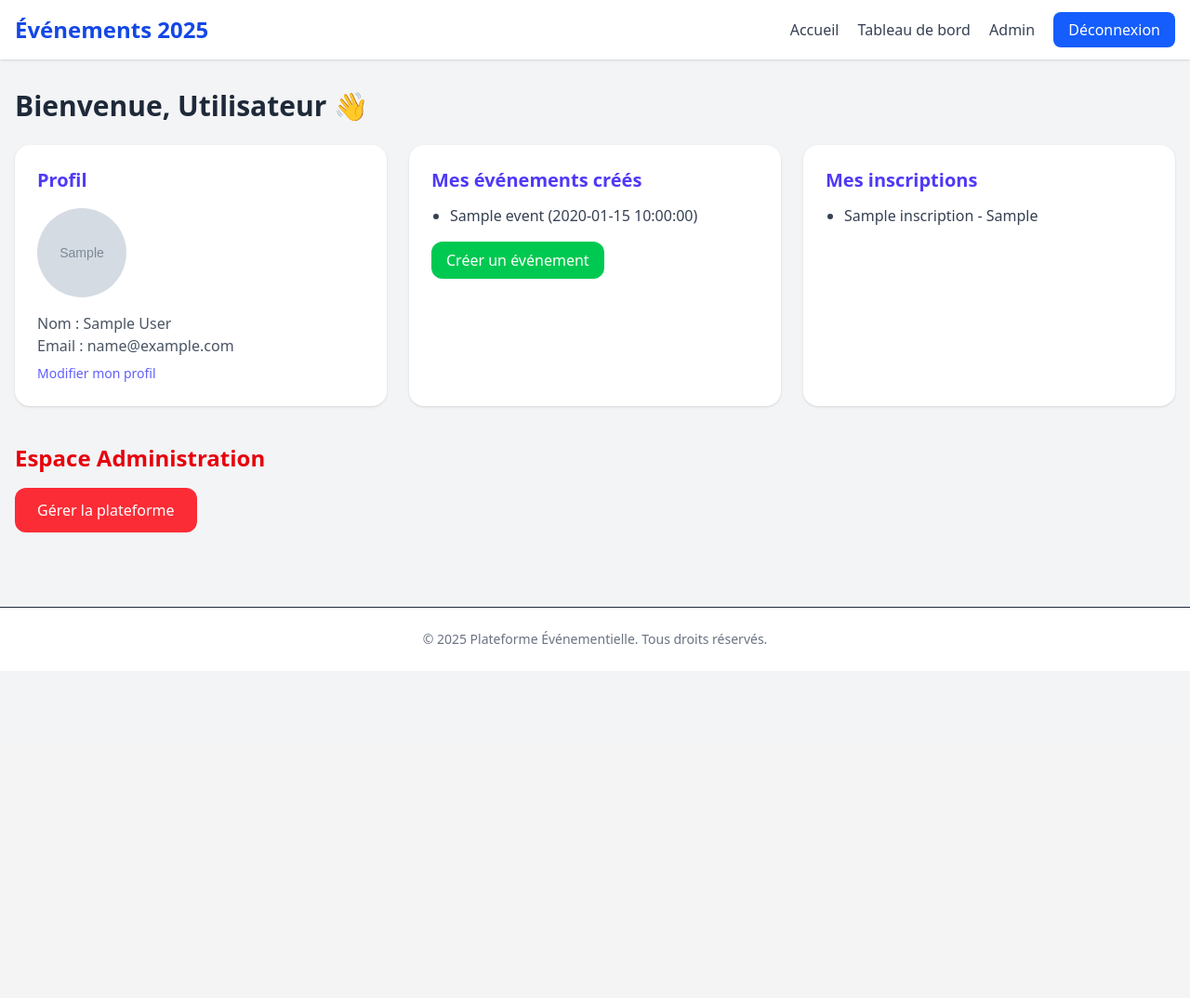
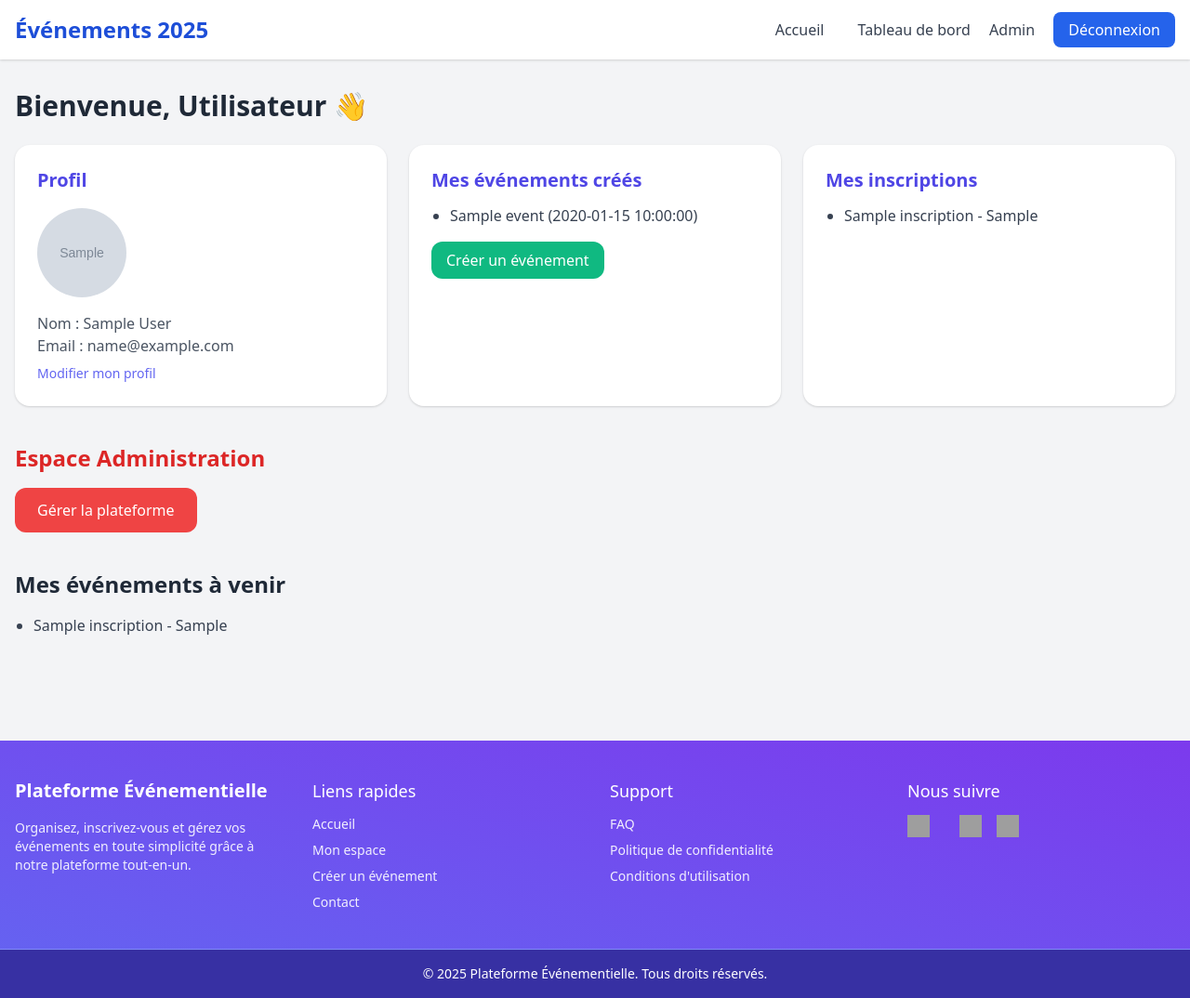
Before and after one commit to charnelledev/plateforme_evenementielle_2025, a PHP site: page /dashboard.php in a window 1280 px wide. Shown: the whole page at 93% size. Before the commit the page ends 693 px from the top, so only its background shows below. Run offline with PHP 8.4, Linux system fonts and the light colour scheme; the visitor is signed in with stand-in values (Sample User, id 1); tables that the repository leaves empty or names only in its code hold one stand-in row (values such as "Sample post"); grey boxes marked "Sample" are stand-in pictures; style sheets or scripts are compiled from the project's sources; grey boxes are pictures that could not be loaded.

Commit message:
first commit

```diff
--- /dev/null
+++ b/assets/js/script.js
@@ -0,0 +1,6 @@
+   setTimeout(() => {
+        const successMsg = document.getElementById('successMessage');
+        const errorMsg = document.getElementById('errorMessage');
+        if (successMsg) successMsg.remove();
+        if (errorMsg) errorMsg.remove();
+    }, 5000);
--- a/dashboard.php
+++ b/dashboard.php
@@ -1,29 +1,30 @@
+
 <?php
 require_once './includes/database.php';
-require_once './includes/check_login.php';  // Assurez-vous que session_start() est appelé ici
+require_once './includes/check_login.php';
 require_once './models/user.php';
 require_once './models/event.php';
 require_once './models/inscription.php';
 
-// Vérifier si la session contient un user_id
 if (!isset($_SESSION['user_id'])) {
-    // Rediriger ou afficher un message d'erreur si l'utilisateur n'est pas connecté
     header('Location: login.php');
     exit();
 }
 
-// Récupérer l'utilisateur par son ID
-$user = getUserById($_SESSION['user_id']);
-$role = $user['role'];
+$user_id = $_SESSION['user_id'];
+$user = getUserById($user_id);
 
-// Vérification si le prénom existe dans le tableau
-$prenom = isset($user['prenom']) ? htmlspecialchars($user['prenom']) : 'Utilisateur';
+if (!$user) {
+    // utilisateur non trouvé, logout ou rediriger
+    header('Location: logout.php');
+    exit();
+}
 
-// Récupère les événements créés par l'utilisateur
-$mesEvents = getEventsByCreateur($user['id']);
+$prenom = !empty($user['prenom']) ? htmlspecialchars($user['prenom']) : 'Utilisateur';
+$role = isset($user['role']) ? strtolower(trim($user['role'])) : 'user';
 
-// Récupère les inscriptions de l'utilisateur
-$mesInscriptions = getInscriptionsByUser($user['id']);
+$mesEvents = getEventsByCreateur($user_id);
+$mesInscriptions = getInscriptionsByUser($user_id);
 ?>
 
 <?php include './includes/header.php'; ?>
@@ -32,6 +33,7 @@ $mesInscriptions = getInscriptionsByUser($user['id']);
     <h1 class="text-3xl font-bold text-gray-800 mb-6">Bienvenue, <?= $prenom ?> 👋</h1>
 
     <div class="grid grid-cols-1 md:grid-cols-2 lg:grid-cols-3 gap-6">
+        <!-- Profil utilisateur -->
         <div class="bg-white p-6 rounded-2xl shadow hover:shadow-lg transition">
             <h2 class="text-xl font-semibold text-indigo-600">Profil</h2>
             <img src="uploads/<?= htmlspecialchars($user['image_profil']) ?>" alt="Photo de profil" class="w-24 h-24 rounded-full my-4 object-cover">
@@ -40,6 +42,7 @@ $mesInscriptions = getInscriptionsByUser($user['id']);
             <a href="edit_profile.php" class="text-indigo-500 hover:underline text-sm mt-2 inline-block">Modifier mon profil</a>
         </div>
 
+        <!-- Mes événements créés -->
         <div class="bg-white p-6 rounded-2xl shadow hover:shadow-lg transition">
             <h2 class="text-xl font-semibold text-indigo-600">Mes événements créés</h2>
             <ul class="list-disc ml-5 mt-3 text-gray-700">
@@ -47,13 +50,14 @@ $mesInscriptions = getInscriptionsByUser($user['id']);
                     <li>Aucun événement créé pour le moment.</li>
                 <?php else: ?>
                     <?php foreach ($mesEvents as $event): ?>
-                        <li><?= htmlspecialchars($event['titre']) ?> (<?= $event['date_event'] ?>)</li>
+                        <li><?= htmlspecialchars($event['titre']) ?> (<?= htmlspecialchars($event['date_event']) ?>)</li>
                     <?php endforeach; ?>
                 <?php endif; ?>
             </ul>
             <a href="create_event.php" class="mt-4 inline-block text-white bg-green-500 hover:bg-green-600 px-4 py-2 rounded-xl">Créer un événement</a>
         </div>
 
+        <!-- Mes inscriptions -->
         <div class="bg-white p-6 rounded-2xl shadow hover:shadow-lg transition">
             <h2 class="text-xl font-semibold text-indigo-600">Mes inscriptions</h2>
             <ul class="list-disc ml-5 mt-3 text-gray-700">
@@ -61,21 +65,38 @@ $mesInscriptions = getInscriptionsByUser($user['id']);
                     <li>Aucune inscription pour le moment.</li>
                 <?php else: ?>
                     <?php foreach ($mesInscriptions as $insc): ?>
-                        <li><?= htmlspecialchars($insc['titre']) ?> - <?= $insc['statut'] ?></li>
+                        <li><?= htmlspecialchars($insc['titre']) ?> - <?= htmlspecialchars($insc['statut']) ?></li>
                     <?php endforeach; ?>
                 <?php endif; ?>
             </ul>
         </div>
     </div>
 
+    <!-- Espace admin -->
     <?php if ($role === 'admin'): ?>
         <div class="mt-10">
             <h2 class="text-2xl font-bold text-red-600 mb-4">Espace Administration</h2>
             <div class="flex flex-col md:flex-row gap-4">
-                <a href="admin_panel.php" class="bg-red-500 hover:bg-red-600 text-white px-6 py-3 rounded-xl text-center">Gérer la plateforme</a>
+                <a href="admin_panel.php" class="bg-red-500 hover:bg-red-600 text-white px-6 py-3 rounded-xl text-center">
+                    Gérer la plateforme
+                </a>
             </div>
         </div>
     <?php endif; ?>
+
+    <!-- Événements à venir (inscriptions) -->
+    <div class="mt-10">
+        <h2 class="text-2xl font-bold text-gray-800 mb-4">Mes événements à venir</h2>
+        <ul class="list-disc ml-5 mt-3 text-gray-700">
+            <?php if (empty($mesInscriptions)): ?>
+                <li>Aucun événement à venir.</li>
+            <?php else: ?>
+                <?php foreach ($mesInscriptions as $insc): ?>
+                    <li><?= htmlspecialchars($insc['titre']) ?> - <?= htmlspecialchars($insc['statut']) ?></li>
+                <?php endforeach; ?>
+            <?php endif; ?>
+        </ul>
+    </div>
 </div>
 
 <?php include './includes/footer.php'; ?>
--- a/includes/footer.php
+++ b/includes/footer.php
@@ -1,10 +1,12 @@
-<!DOCTYPE html>
+<!-- <!DOCTYPE html>
 <html lang="en">
 <head>
     <meta charset="UTF-8">
     <meta name="viewport" content="width=device-width, initial-scale=1.0">
     <title>Document</title>
     <link href="./src/output.css" rel="stylesheet">
+    <link href="https://cdn.jsdelivr.net/npm/tailwindcss@2.2.19/dist/tailwind.min.css" rel="stylesheet">
+</head>
 </head>
 <body>
 
@@ -14,4 +16,66 @@
     </div>
 </footer>
 </body>
+</html> -->
+
+<!DOCTYPE html>
+<html lang="fr">
+<head>
+    <meta charset="UTF-8">
+    <meta name="viewport" content="width=device-width, initial-scale=1.0">
+    <title>Plateforme Événementielle</title>
+    <link href="./src/output.css" rel="stylesheet">
+    <link href="https://cdn.jsdelivr.net/npm/tailwindcss@2.2.19/dist/tailwind.min.css" rel="stylesheet">
+</head>
+<body class="bg-gray-800 text-gray-100">
+     <footer class="bg-gradient-to-tr from-indigo-500 to-purple-600 text-white mt-20">
+        <div class="max-w-7xl mx-auto px-4 py-10 grid grid-cols-1 sm:grid-cols-2 md:grid-cols-4 gap-8">
+            <div>
+                <h2 class="text-xl font-semibold mb-4">Plateforme Événementielle</h2>
+                <p class="text-sm opacity-90">
+                    Organisez, inscrivez-vous et gérez vos événements en toute simplicité grâce à notre plateforme tout-en-un.
+                </p>
+            </div>
+
+            <div>
+                <h3 class="text-lg font-medium mb-3">Liens rapides</h3>
+                <ul class="space-y-2 text-sm opacity-90">
+                    <li><a href="index.php" class="hover:underline">Accueil</a></li>
+                    <li><a href="dashboard.php" class="hover:underline">Mon espace</a></li>
+                    <li><a href="create_event.php" class="hover:underline">Créer un événement</a></li>
+                    <li><a href="contact.php" class="hover:underline">Contact</a></li>
+                </ul>
+            </div>
+
+            <div>
+                <h3 class="text-lg font-medium mb-3">Support</h3>
+                <ul class="space-y-2 text-sm opacity-90">
+                    <li><a href="#" class="hover:underline">FAQ</a></li>
+                    <li><a href="#" class="hover:underline">Politique de confidentialité</a></li>
+                    <li><a href="#" class="hover:underline">Conditions d'utilisation</a></li>
+                </ul>
+            </div>
+
+            <div>
+                <h3 class="text-lg font-medium mb-3">Nous suivre</h3>
+                <div class="flex space-x-4 mt-2">
+                    <a href="#" class="hover:scale-110 transition transform duration-200">
+                        <img src="assets/facebook.svg" alt="Facebook" class="w-6 h-6">
+                    </a>
+                    <a href="#" class="hover:scale-110 transition transform duration-200">
+                        <img src="assets/instagram.svg" alt="Instagram" class="w-6 h-6">
+                    </a>
+                    <a href="#" class="hover:scale-110 transition transform duration-200">
+                        <img src="assets/twitter.svg" alt="Twitter" class="w-6 h-6">
+                    </a>
+                </div>
+            </div>
+        </div>
+
+        <div class="border-t border-indigo-400 bg-indigo-800 text-center text-sm py-4">
+            © 2025 Plateforme Événementielle. Tous droits réservés.
+        </div>
+    </footer>
+
+</body>
 </html>
--- a/login.php
+++ b/login.php
@@ -12,7 +12,7 @@ if ($_SERVER["REQUEST_METHOD"] === "POST") {
     $stmt->execute([$email]);
     $user = $stmt->fetch();
 
-    if ($user && password_verify($password, $user["mot_de_passe"])) {
+    if ($user && password_verify($password, $user["password"])) {
         $_SESSION["user_id"] = $user["id"];
         $_SESSION["role"] = $user["role"];
         $_SESSION["nom"] = $user["nom"];
```
Also changed, not shown: edit_profile.php (+22 -12 lines), uploads/1000221191.jpg (added), uploads/6824c5e57a83f.jpg (added), uploads/6824c6c440280.jpg (added).
